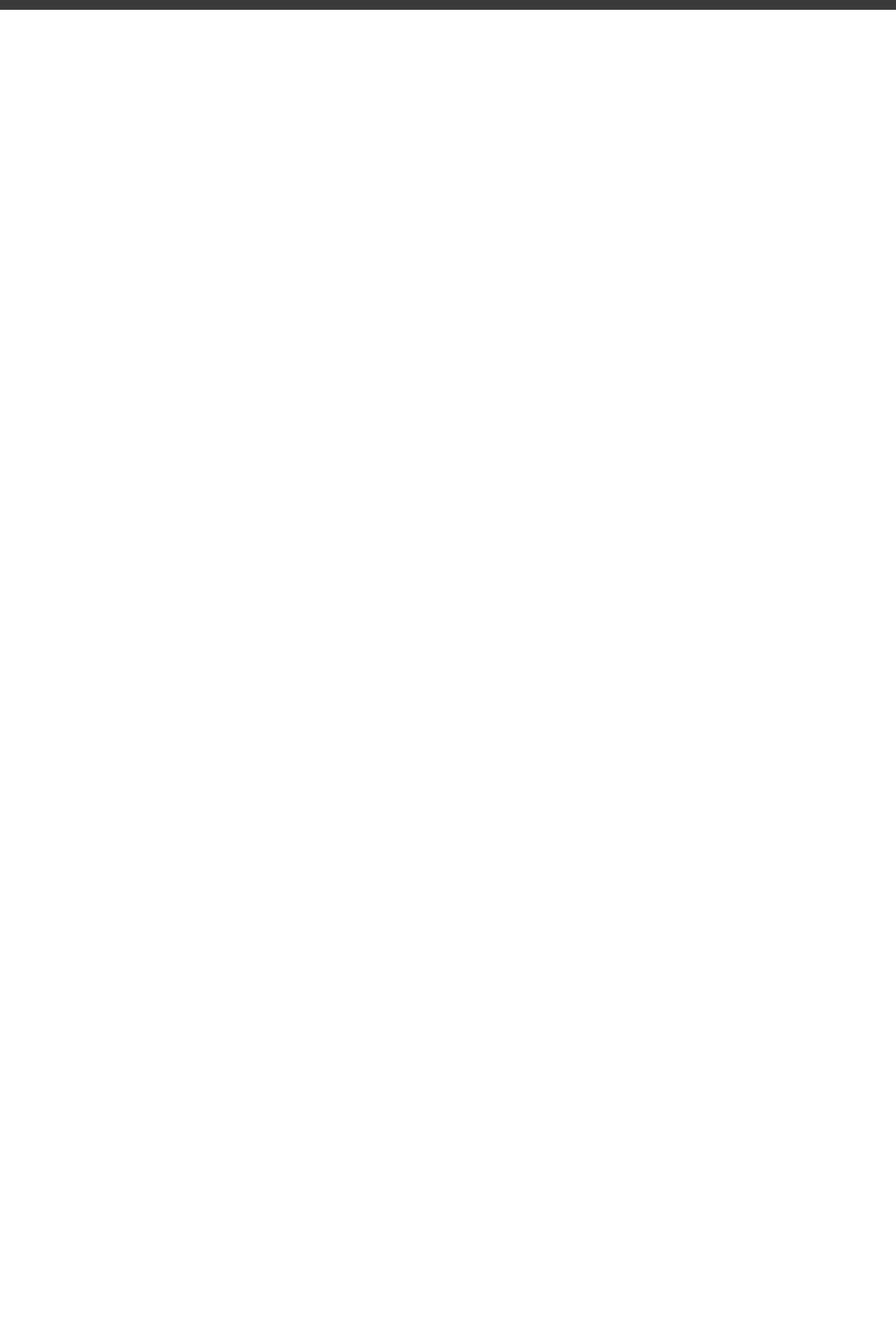
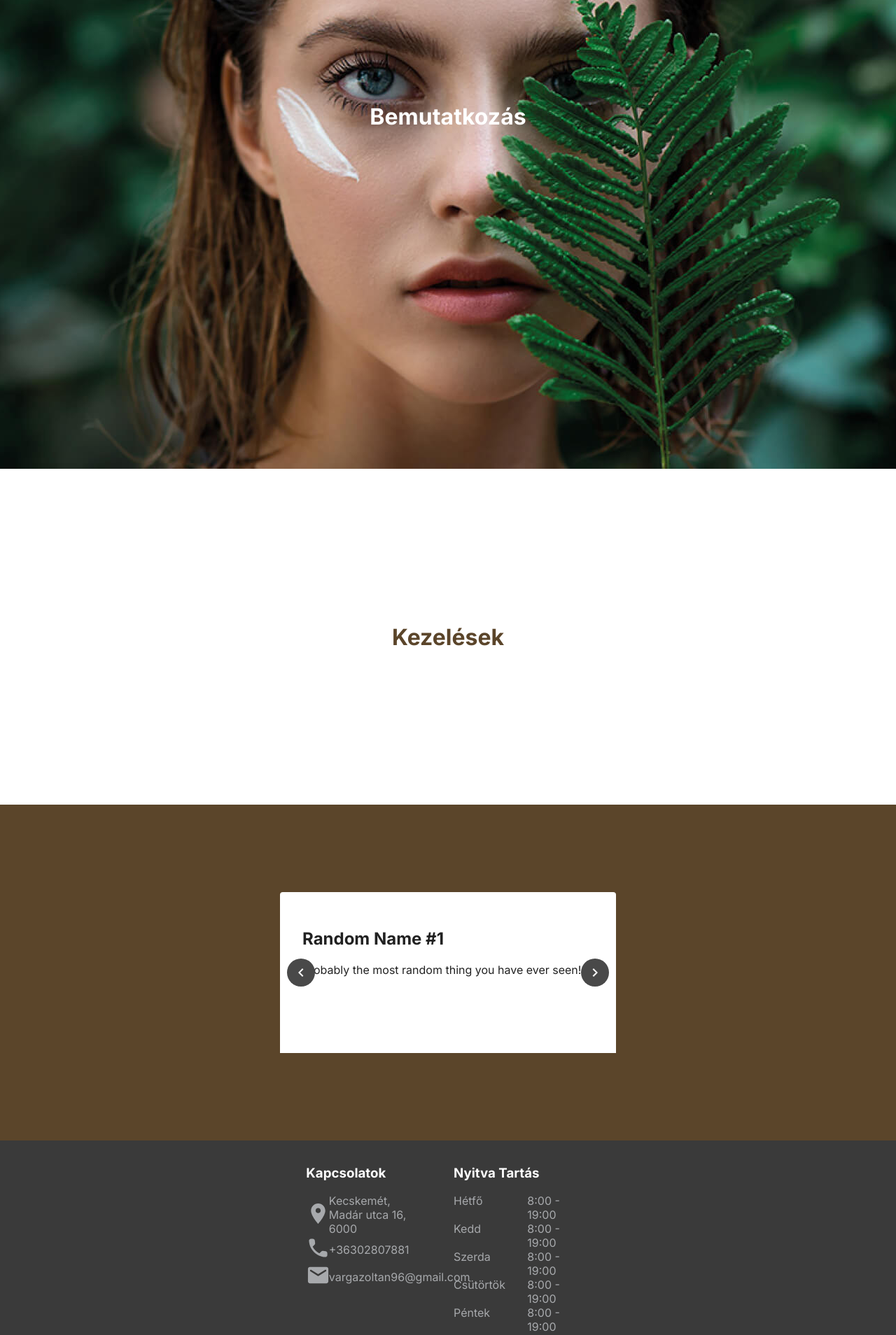
Before and after one commit to vargazolika/ibicosmetics, a Next.js app: page / in a window 1280 px wide. Shown: the part 460-2368 px from the top of the page at 70% size. Before the commit the page ends 800 px from the top, so only its background shows below. Built offline with nearby package versions, Linux system fonts and the light colour scheme.

Commit message:
sections

```diff
--- a/package.json
+++ b/package.json
@@ -15,7 +15,8 @@
     "@mui/material": "^5.15.0",
     "next": "14.0.3",
     "react": "^18",
-    "react-dom": "^18"
+    "react-dom": "^18",
+    "react-material-ui-carousel": "^3.4.2"
   },
   "devDependencies": {
     "sass": "^1.69.5"
--- a/src/app/component/Main.js
+++ b/src/app/component/Main.js
@@ -1,7 +1,13 @@
+import Introduction from "./Sections/Introduction"
+import Reviews from "./Sections/Reviews"
+import Treatments from "./Sections/Treatments"
+
 export default function Header(props) {
     return (
      <main>
-          Main
+          <Introduction/>
+          <Treatments/>
+          <Reviews/>
      </main>
     )
   }
--- /dev/null
+++ b/src/app/component/Sections/Introduction.js
@@ -0,0 +1,9 @@
+export default function Introduction(props) {
+  return (
+    <div className="introduction">
+      <div>
+        <h1>Bemutatkozás</h1>
+      </div>
+    </div>
+  );
+}
--- /dev/null
+++ b/src/app/component/Sections/Reviews.js
@@ -0,0 +1,42 @@
+"use client";
+import React from "react";
+import Carousel from "react-material-ui-carousel";
+import { Paper } from "@mui/material";
+
+const items = [
+  {
+    name: "Random Name #1",
+    description: "Probably the most random thing you have ever seen!",
+  },
+  {
+    name: "Random Name #2",
+    description: "Hello World!",
+  },
+];
+
+export default function Reviews(props) {
+  return (
+    <div className="reviews">
+      <Carousel
+        className="carussel"
+        autoPlay={false}
+        animation="slide"
+        height={200}
+        navButtonsAlwaysVisible
+      >
+        {items.map((item, i) => (
+          <Review key={i} item={item} />
+        ))}
+      </Carousel>
+    </div>
+  );
+}
+
+function Review(props) {
+  return (
+    <Paper elevation={24} className="review">
+      <h2>{props.item.name}</h2>
+      <p>{props.item.description}</p>
+    </Paper>
+  );
+}
--- /dev/null
+++ b/src/app/component/Sections/Treatments.js
@@ -0,0 +1,9 @@
+export default function Treatments(props) {
+    return (
+      <div className="treatments">
+        <div>
+          <h1>Kezelések</h1>
+        </div>
+      </div>
+    );
+  }
--- /dev/null
+++ b/style/components/sections/index.scss
@@ -0,0 +1,3 @@
+@import "./introduction.scss";
+@import "./treatments.scss";
+@import "./reviews.scss";
--- /dev/null
+++ b/style/components/sections/introduction.scss
@@ -0,0 +1,11 @@
+.introduction {
+    display: flex;
+    justify-content: center;
+    align-items: center;
+    color: #ffffff;
+    background-image: url('/header.jpg');
+    background-repeat: no-repeat;
+    background-size: cover;
+    background-position: center;
+    height: 1008px;
+}
--- /dev/null
+++ b/style/components/sections/reviews.scss
@@ -0,0 +1,17 @@
+.reviews {
+  display: flex;
+  justify-content: center;
+  align-items: center;
+  color: #ffffff;
+  background-color: #5b452a;
+  height: 30rem;
+
+  .carussel {
+    width: 30rem;
+
+    .review{
+      padding: 2rem;
+      height: 180px;
+    }
+  }
+}
--- /dev/null
+++ b/style/components/sections/treatments.scss
@@ -0,0 +1,7 @@
+.treatments {
+    display: flex;
+    justify-content: center;
+    align-items: center;
+    color: #5b452a;
+    height: 30rem;
+}
--- a/style/index.scss
+++ b/style/index.scss
@@ -1,5 +1,6 @@
 @import './components/header.scss';
 @import './components/footer.scss';
+@import './components/sections/index.scss';
 
 body {
     margin: 0;
```
Also changed, not shown: public/header.jpg (added), 1 other file (tests, documents, lock files or other folders).
